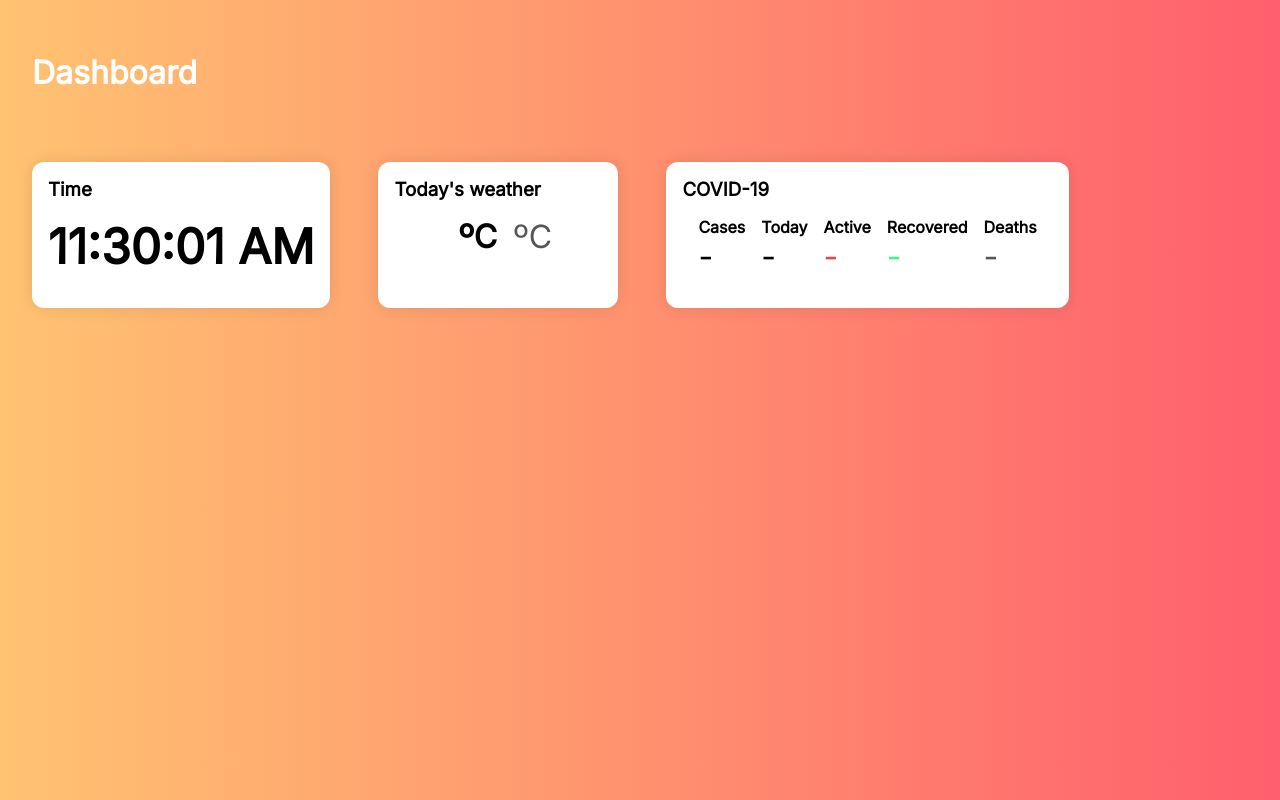
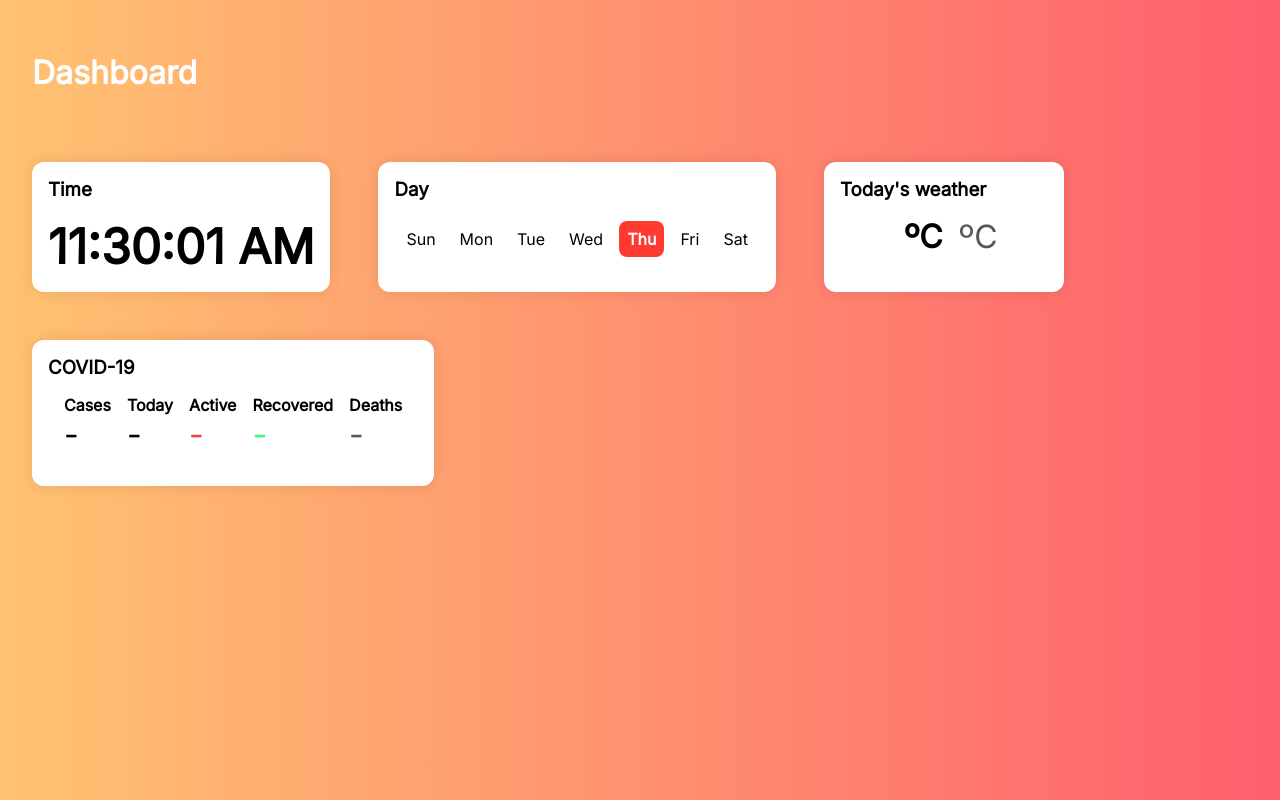
Before and after one commit to josiahyeow/good-morning-dashboard, a React app: page / in a window 1280 px wide. Built offline with nearby package versions, Linux system fonts and the light colour scheme; no server answers.

Commit message:
Add weekday widget

```diff
--- a/src/App.js
+++ b/src/App.js
@@ -2,6 +2,7 @@
 import styled from 'styled-components'
 import Title from './components/Title'
 import Clock from './components/Clock'
+import WeekDay from './components/WeekDay'
 import Weather from './components/Weather'
 import Covid from './components/Covid'
 
@@ -19,6 +20,7 @@
       <Title />
       <WidgetSection>
         <Clock />
+        <WeekDay />
         <Weather />
         <Covid />
       </WidgetSection>
--- /dev/null
+++ b/src/components/WeekDay.js
@@ -0,0 +1,48 @@
+import React, { useState, useEffect } from 'react'
+import styled from 'styled-components'
+import Card from './Card'
+
+const Days = styled.span`
+  display: flex;
+  flex-wrap: wrap;
+`
+
+const Day = styled.div`
+  padding: 0.5rem;
+  margin: 0.25rem;
+  border-radius: 0.5rem;
+  ${({ today, day }) =>
+    WEEKDAYS[today] === day &&
+    ` background: #ff3a30;
+      color: #ffffff;
+      font-weight: bold;
+    `};
+`
+
+const WEEKDAYS = {
+  0: 'Sun',
+  1: 'Mon',
+  2: 'Tue',
+  3: 'Wed',
+  4: 'Thu',
+  5: 'Fri',
+  6: 'Sat',
+}
+
+const WeekDay = () => {
+  const [today] = useState(new Date().getDay())
+
+  return (
+    <Card title={'Day'}>
+      <Days>
+        {Object.values(WEEKDAYS).map((day) => (
+          <Day day={day} today={today}>
+            {day}
+          </Day>
+        ))}
+      </Days>
+    </Card>
+  )
+}
+
+export default WeekDay
```
